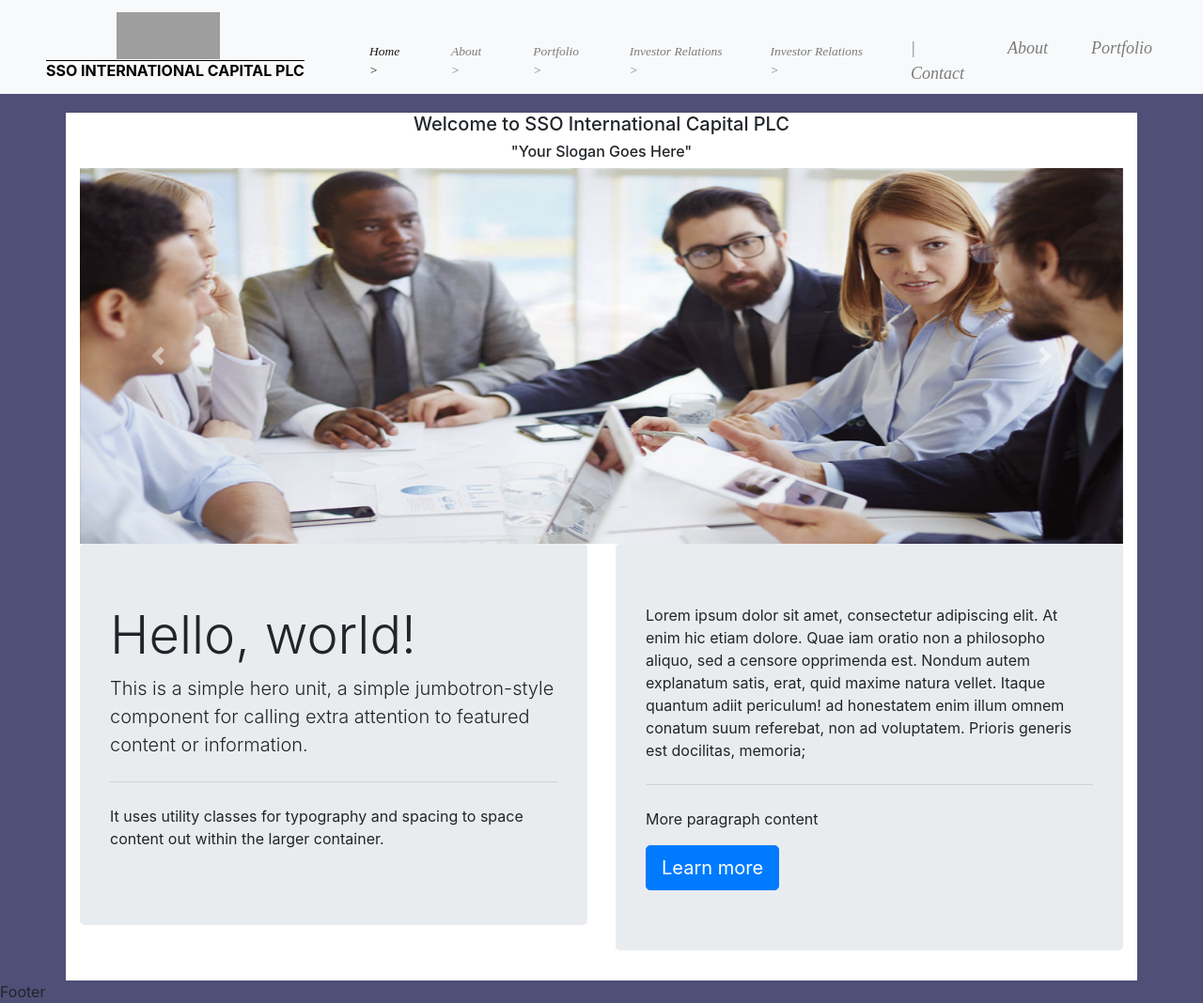
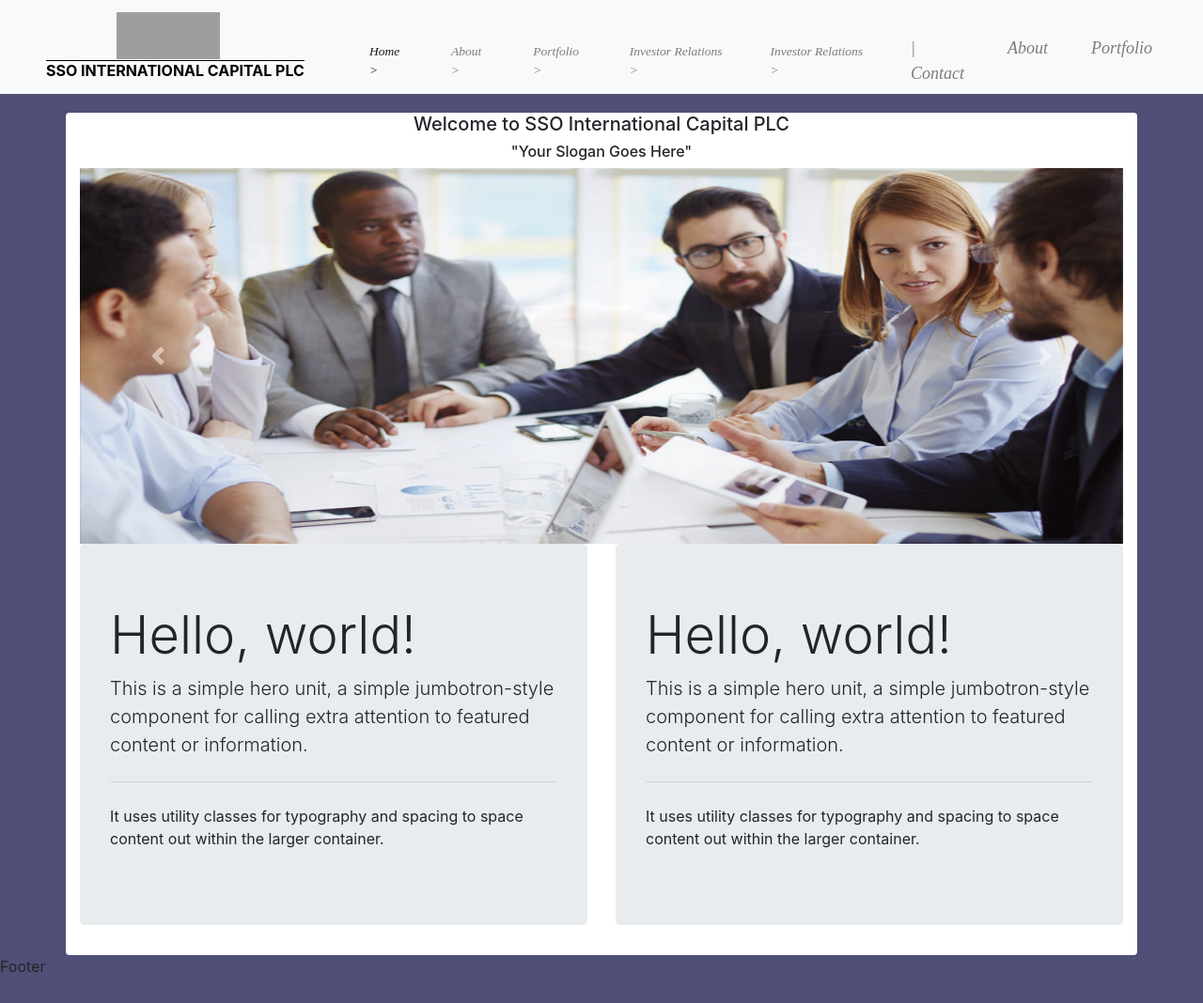
Before and after one commit to al777ex/JDS, a plain HTML site: page index.html in a window 1280 px wide. Shown: the whole page at 94% size. After the commit the page ends 1041 px from the top, so only its background shows below. Drawn offline with nearby package versions, Linux system fonts and the light colour scheme; grey boxes are pictures that could not be loaded.

Commit message:
Add files via upload

```diff
--- a/index.html
+++ b/index.html
@@ -103,14 +103,14 @@
                   <div class="row justify-content-md-center">
                     <div class="col-md-auto">
                       <div class="jumbotron">
-                        <p class="para2">Lorem ipsum dolor sit amet, consectetur adipiscing elit. At enim hic etiam dolore.
-                          Quae iam oratio non a philosopho aliquo, sed a censore opprimenda est. Nondum autem explanatum
-                          satis, erat, quid maxime natura vellet. Itaque quantum adiit periculum! ad honestatem enim illum
-                          omnem conatum suum referebat, non ad voluptatem. Prioris generis est docilitas, memoria;</p>
+                        <h1 class="display-4">Hello, world!</h1>
+                        <p class="lead">This is a simple hero unit, a simple jumbotron-style component for calling extra
+                          attention to featured content or information.</p>
                         <hr class="my-4">
-                        <p class="para2">More paragraph content</p>
-                        <a class="btn btn-primary btn-lg" href="#" role="button">Learn more</a>
+                        <p>It uses utility classes for typography and spacing to space content out within the larger
+                          container.</p>
                       </div>
+                    </div>
                     </div>
                   </div>
                 </div>
--- a/styles.css
+++ b/styles.css
@@ -68,6 +68,7 @@ ul#navbartext.navbar-nav.mr-auto {
 main {
     background: white;
     margin-top: 20px;
+    border-radius: 4px;
 }
 
 h5 {
```
